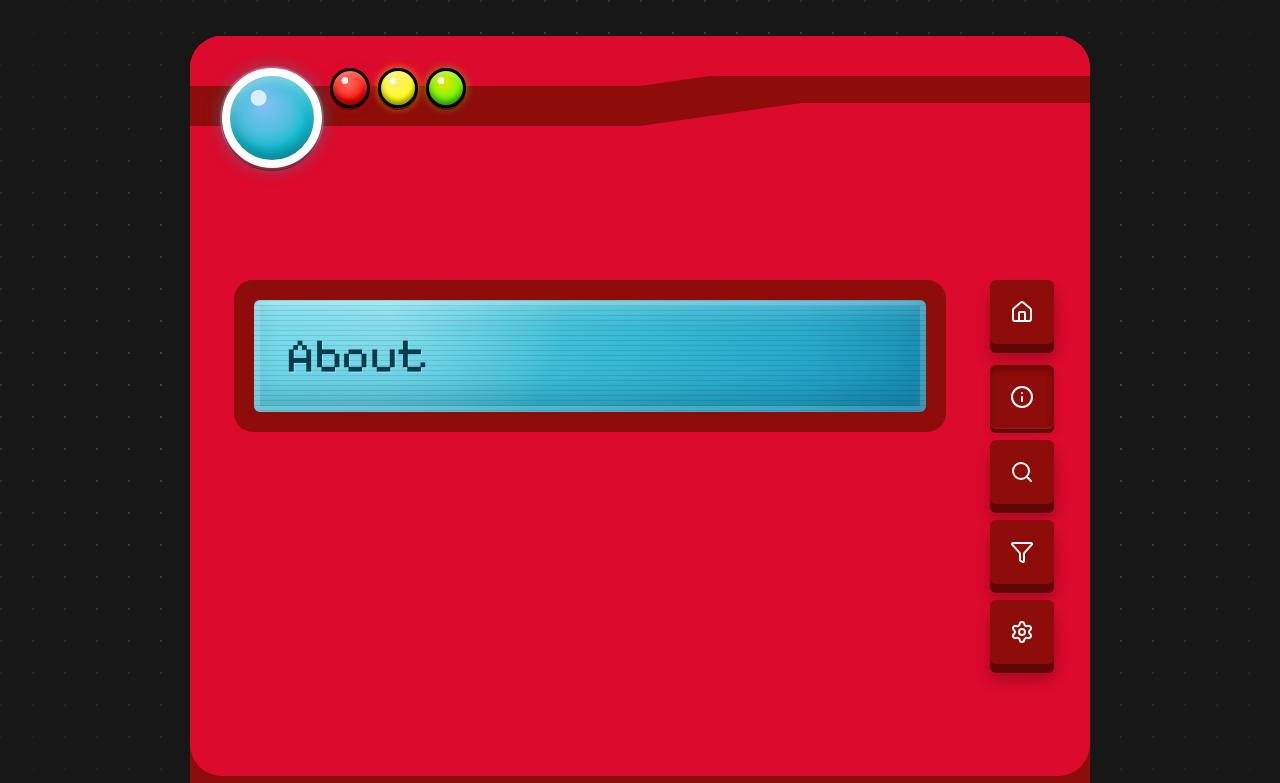
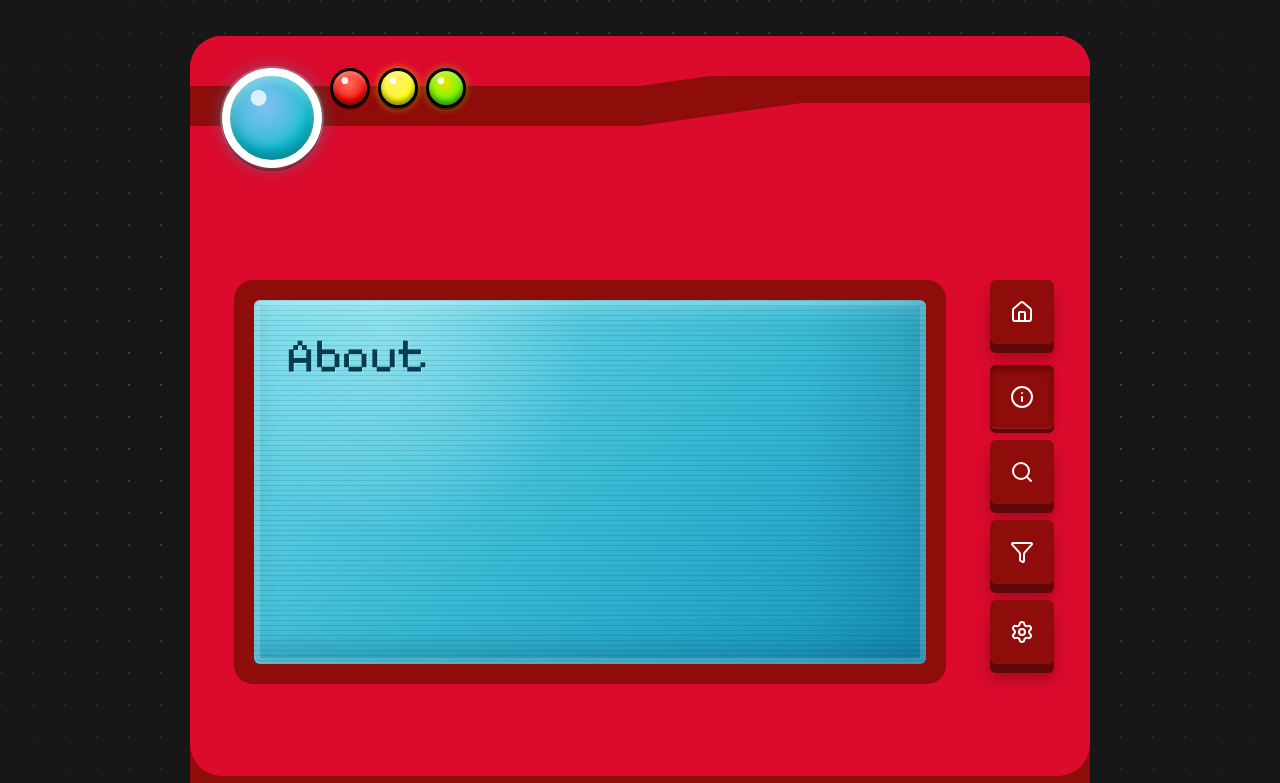
Before and after one commit to mark-rensa/nextjs-pokedex, a Next.js app: page /about in a window 1280 px wide. Shown: the top 783 px of the page. Built offline with nearby package versions, Linux system fonts and the light colour scheme.

Commit message:
style(layout): reformat imports, switch to tabs, and fix Pokédex height constraints

```diff
--- a/src/app/layout.tsx
+++ b/src/app/layout.tsx
@@ -1,9 +1,9 @@
 import type { Metadata } from "next";
 import { Pixelify_Sans } from "next/font/google";
-import { Footer } from "../components/footer";
 import { Navigation } from "@/components/navigation";
 import { PokedexCase } from "@/components/pokedex-case";
 import { PokedexScreen } from "@/components/pokedex-screen";
+import { Footer } from "../components/footer";
 import "./globals.css";
 
 const pixelifySans = Pixelify_Sans({
--- a/src/components/pokedex-case.tsx
+++ b/src/components/pokedex-case.tsx
@@ -1,9 +1,9 @@
 "use client";
 
+import { clsx } from "clsx";
+import { motion } from "motion/react";
 import { ReactNode } from "react";
 import { Header } from "./header";
-import { motion } from "motion/react";
-import { clsx } from "clsx";
 
 type Props = {
 	children: ReactNode;
@@ -15,7 +15,7 @@ export function PokedexCase({ children }: Props): ReactNode {
 	return (
 		<motion.div
 			className={clsx(
-        "pokedex bg-pokedex-case relative mx-auto my-1 min-h-[75dvh] rounded-4xl",
+				"pokedex bg-pokedex-case relative mx-auto my-1 rounded-4xl",
 				lightsOn && "pokedex--lights-on",
 			)}
 			initial={{ opacity: 0, y: 80 }}
--- a/src/components/pokedex-screen.tsx
+++ b/src/components/pokedex-screen.tsx
@@ -1,4 +1,4 @@
-import { ReactNode } from "react";
+import type { ReactNode } from "react";
 
 type Props = {
 	children: ReactNode;
@@ -6,7 +6,7 @@ type Props = {
 
 export function PokedexScreen({ children }: Props): ReactNode {
 	return (
-		<div className="pokedex-screen bg-pokedex-screen relative isolate overflow-hidden rounded-md text-black">
+		<div className="pokedex-screen bg-pokedex-screen relative isolate h-full overflow-hidden rounded-md text-black">
 			<div className="pokedex-screen-content max-h-96 overflow-y-scroll p-8 scrollbar-thumb-pokedex-screen">
 				{children}
 			</div>
```
Lines whose indentation alone changed are shown as unchanged.
